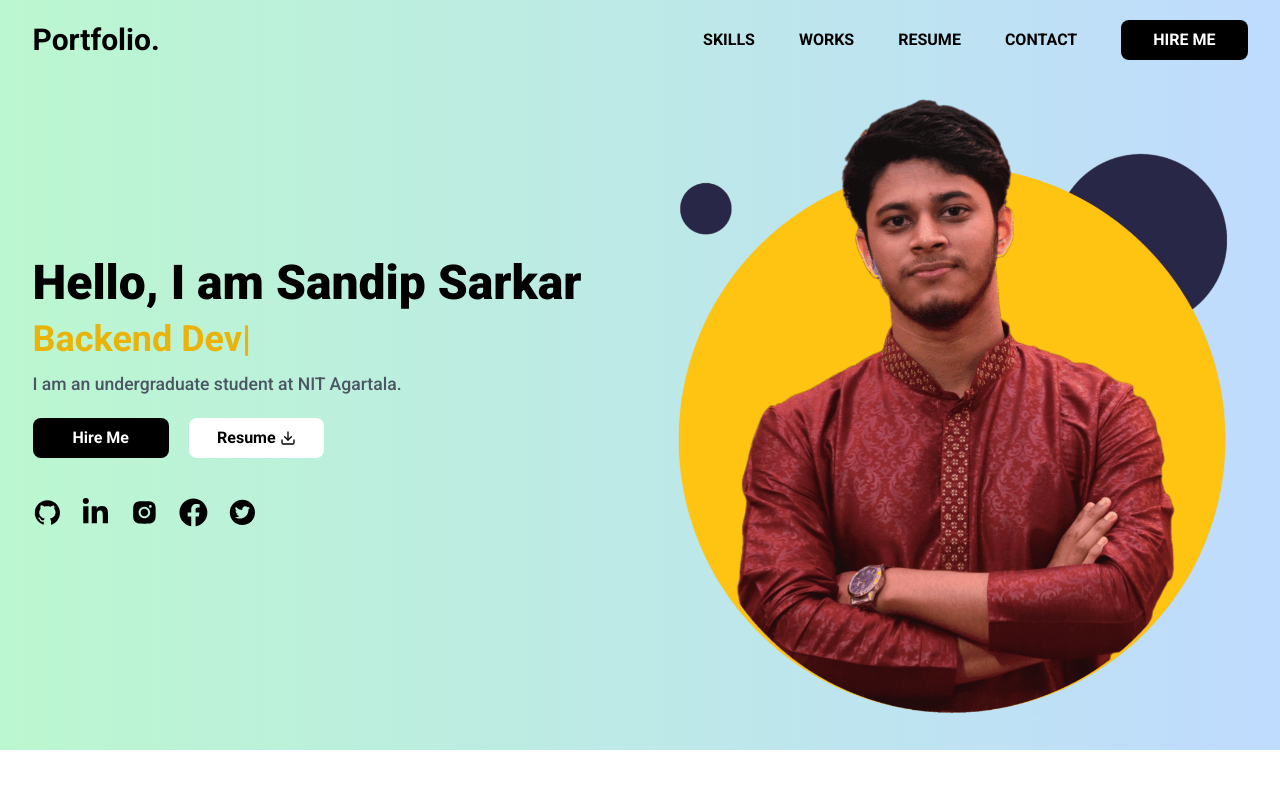
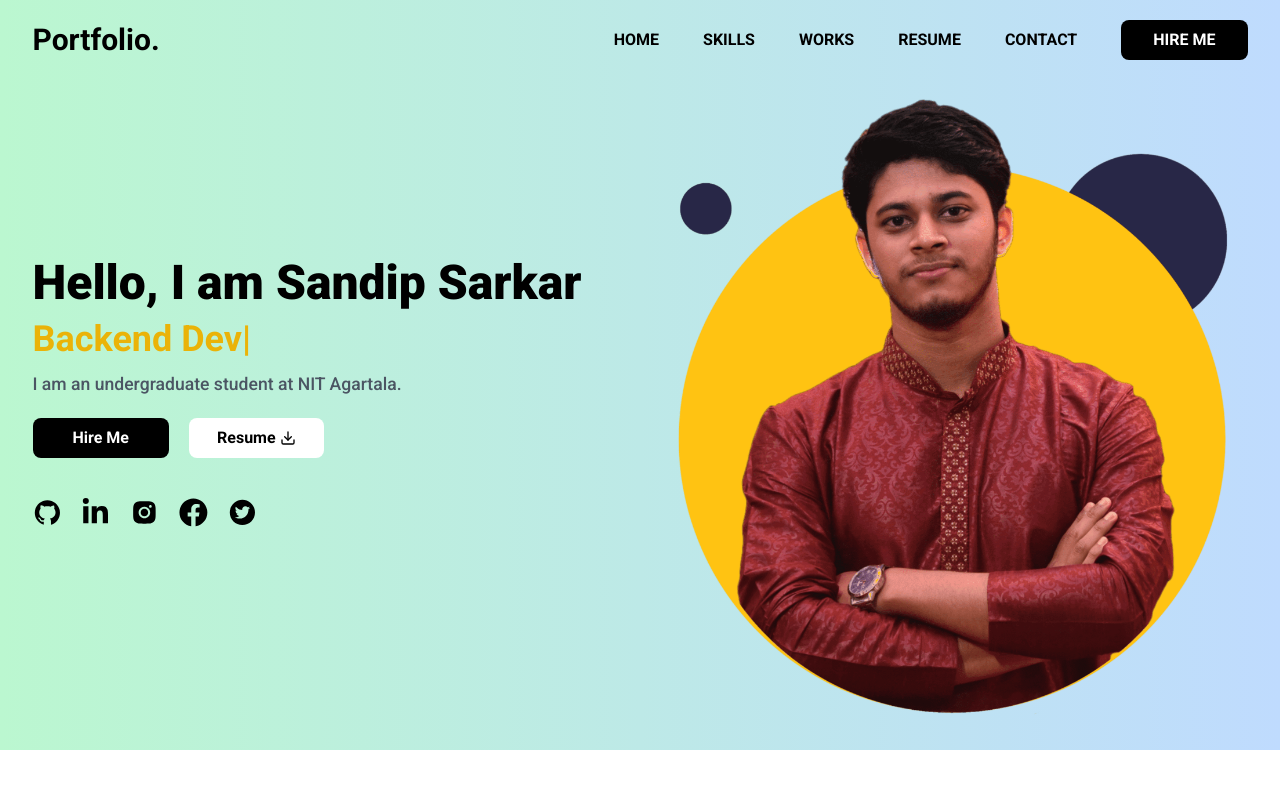
Before and after one commit to sandip-dev07/Portfolio, a React (Vite) app: page / in a window 1280 px wide. Shown: the top 800 px of the page. Built offline with nearby package versions, Linux system fonts and the light colour scheme.

Commit message:
Update code

```diff
--- a/src/chip/WorkCard.jsx
+++ b/src/chip/WorkCard.jsx
@@ -26,13 +26,13 @@ const WorkCard = () => {
                 className="h-[280px] w-[380px] shadow-xl rounded-xl overflow-hidden sm:h-[260px] sm:w-[92%] sm:bg-cover mx-auto "
               />
               <div className='popup h-[280px] w-fit shadow-xl rounded-xl overflow-hidden sm:h-[260px] sm:w-[92%] p-4' >
-                <p className=" text-gray-500 text-base text-justify">{data.desc}</p>
+                <p className=" text-gray-500 text-base leading-[1.4] text-justify">{data.desc}</p>
                 <div className=" flex items-center justify-center gap-4">
-                  <Link to={data.link} className=" bg-gray-100 mt-4 rounded-md shadow-md p-1 px-2 flex gap-2 items-center justify-center font-medium">
+                  <Link to={data.link} className=" bg-gray-100 mt-3 rounded-md shadow-md p-1 px-2 flex gap-2 items-center justify-center font-medium">
                     <RxExternalLink />
                     <p>Demo</p>
                   </Link>
-                  <button className=" bg-gray-100 mt-4 rounded-md shadow-md p-1 px-2 flex gap-2 items-center justify-center font-medium">
+                  <button className=" bg-gray-100 mt-3 rounded-md shadow-md p-1 px-2 flex gap-2 items-center justify-center font-medium">
                     <AiOutlineGithub />
                     <p>Code</p>
                   </button>
--- a/src/components/hero/Hero.jsx
+++ b/src/components/hero/Hero.jsx
@@ -12,7 +12,7 @@ import resumePDF from "../../assets/SANDIP.pdf";
 
 const Hero = () => {
   return (
-    <div className={` bg-gradient-to-r from-green-200 to-blue-200 `}>
+    <div id="home" className={` bg-gradient-to-r from-green-200 to-blue-200 `}>
       <div className=" container mx-auto pt-5 h-[750px] md:h-[100vh] md:flex-col-reverse sm:h-[780px]  flex sm:flex-col-reverse sm:pt-0 ">
         <div className=" left mt-4 md:mt-0 flex-1 flex flex-col justify-center gap-5 w-1/2 md:w-full md:py-2 sm:py-0">
           <div className="info w-fit flex flex-col items-start justify-center gap-3 sm:gap-2">
--- a/src/components/navbar/NavBar.jsx
+++ b/src/components/navbar/NavBar.jsx
@@ -5,6 +5,10 @@ import { HiMenu } from "react-icons/hi";
 import { RxCross2 } from "react-icons/rx";
 
 const navItems = [
+  {
+    id: 0,
+    name: "home",
+  },
   {
     id: 1,
     name: "skills",
@@ -23,12 +27,14 @@ const navItems = [
   },
 ];
 
-const NavBar = ({toggleDarkMode,darkMode}) => {
+const NavBar = ({ toggleDarkMode, darkMode }) => {
   const [isOpen, setIsOpen] = useState(false);
+  const [activeIndex, setActiveIndex] = useState(null);
 
   // Toggle the navbar
-  const toggleNav = () => {
+  const toggleNav = (name) => {
     setIsOpen(!isOpen);
+    setActiveIndex(name === activeIndex ? null : name);
   };
 
   const [scrollPosition, setScrollPosition] = useState(0);
@@ -46,8 +52,7 @@ const NavBar = ({toggleDarkMode,darkMode}) => {
 
   return (
     <div
-      className={`w-full mx-auto  fixed top-0 py-5 sm:py-4 z-30 ${
-        scrollPosition > 0
+      className={`w-full mx-auto  fixed top-0 py-5 sm:py-4 z-30 ${scrollPosition > 0
           ? `bg-white shadow-md`
           : "bg-transparent"
         } `}
@@ -79,8 +84,7 @@ const NavBar = ({toggleDarkMode,darkMode}) => {
           </button>
 
           <ul
-            className={`flex items-center space-x-11 ${
-              !isOpen ? "md:flex" : "md:right-[0%]"
+            className={`flex items-center space-x-11 ${!isOpen ? "md:flex" : "md:right-[0%]"
               } md:flex-col md:absolute m-auto md:top-0 md:right-[-100%] md:w-[78%] md:h-screen md:bg-white `}
           >
             {/* Use a button tag for better accessibility */}
@@ -95,12 +99,12 @@ const NavBar = ({toggleDarkMode,darkMode}) => {
     key={item.id}
     className="md:m-6 md:flex md:gap-6 md:items-center md:justify-center"
   >
-                {/* Use Link component instead of a tag for internal links */}
     <a
-                  onClick={toggleNav}
+      onClick={() => toggleNav(item.name)}
       href={`#${item.name}`}
-                  className={`uppercase cursor-pointer text-black hover:text-yellow-600
-                  font-bold `}
+      className={`uppercase cursor-pointer text-black hover:text-yellow-600 font-bold ${
+        item.name === activeIndex ? "text-yellow-600" : ""
+      }`}
     >
       {item.name}
     </a>
```
Lines whose indentation alone changed are shown as unchanged.
